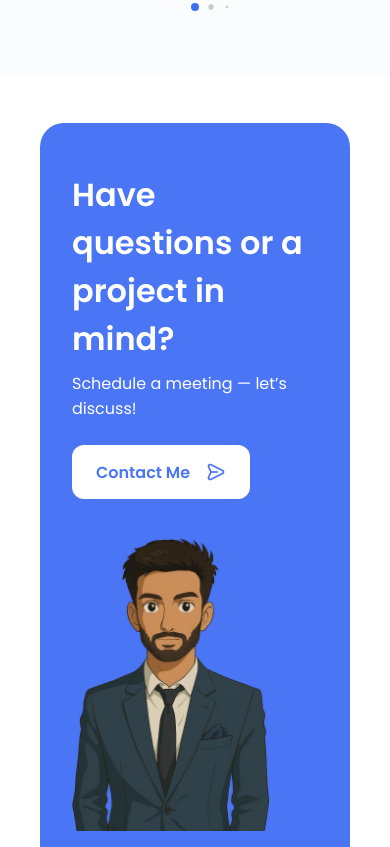
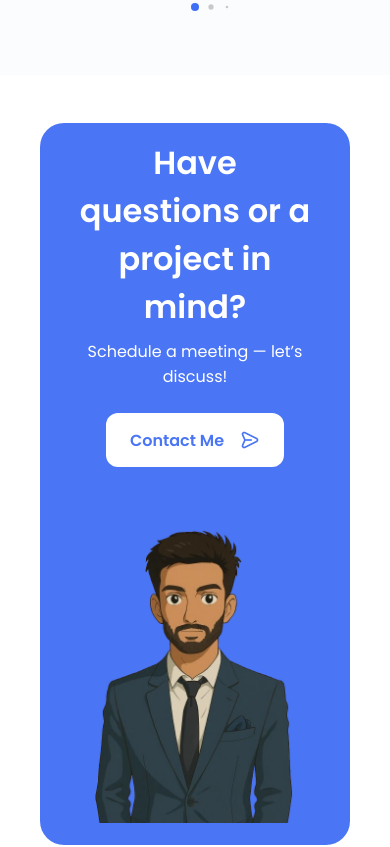
Before and after one commit to aasifanwer/aasifanwer.github.io, a plain HTML site: page index.html in a window 390 px wide. Shown: the part 4237-5084 px from the top of the page. Drawn offline with nearby package versions, Linux system fonts and the light colour scheme.

Commit message:
Update styles.css

```diff
--- a/assets/css/styles.css
+++ b/assets/css/styles.css
@@ -833,6 +833,7 @@ img{
 }
 
 /*==================== CTA SECTION ====================*/
+/*==================== CTA SECTION ====================*/
 .cta {
     padding: 3rem 1rem;
     background-color: #ffffff;
@@ -841,7 +842,7 @@ img{
   .cta__container {
     background-color: #4a75f5;
     border-radius: 1.5rem;
-    padding: 3rem 2rem;
+    padding: 1rem 2rem;
     display: flex;
     align-items: center;
     justify-content: space-between;
@@ -900,6 +901,22 @@ img{
     font-size: 1.25rem;
   }
 
+  /*==================== RESPONSIVE ====================*/
+  @media screen and (max-width: 768px) {
+    .cta__container {
+      flex-direction: column;
+      text-align: center;
+    }
+
+    .cta__img {
+      margin-top: 1.5rem;
+    }
+
+    .cta__content {
+      text-align: center;
+    }
+  }
+
 /*==================== CONTACT ME ====================*/
 .contact__container {
     display: grid;
```
